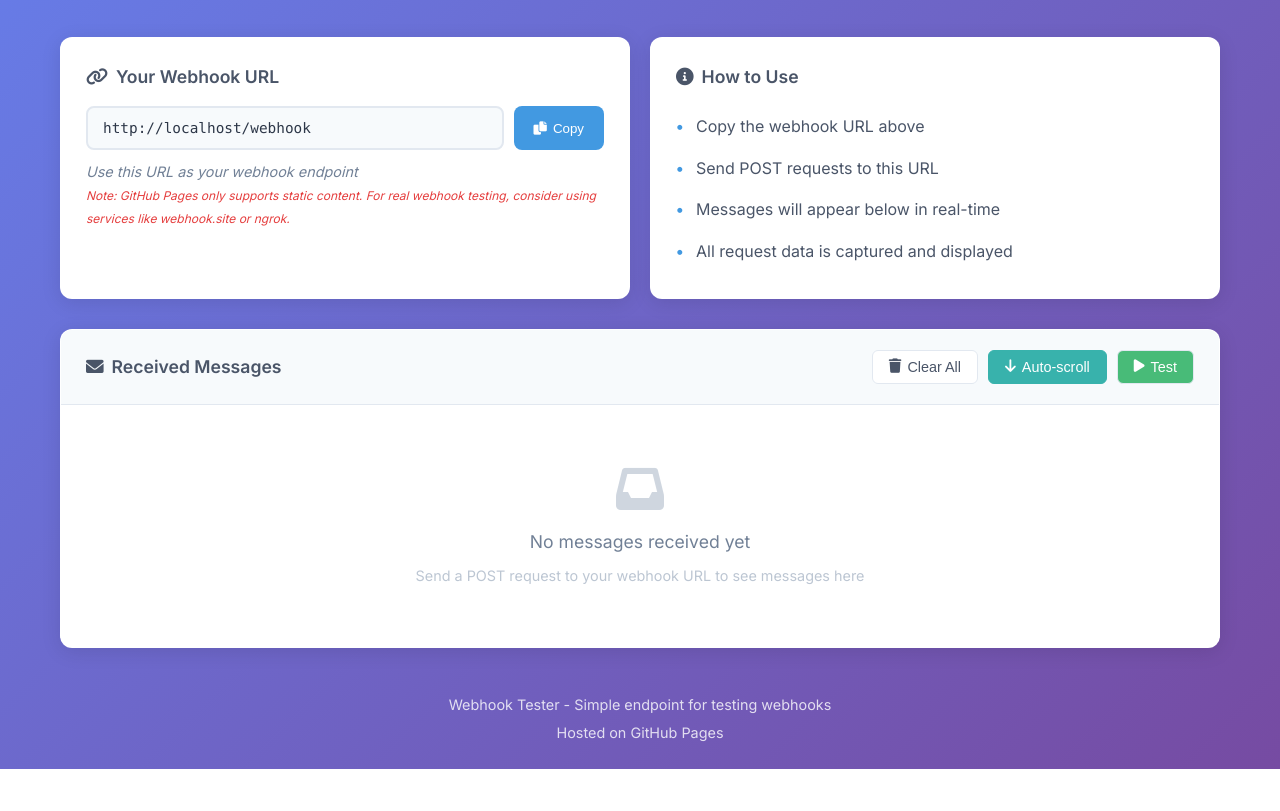
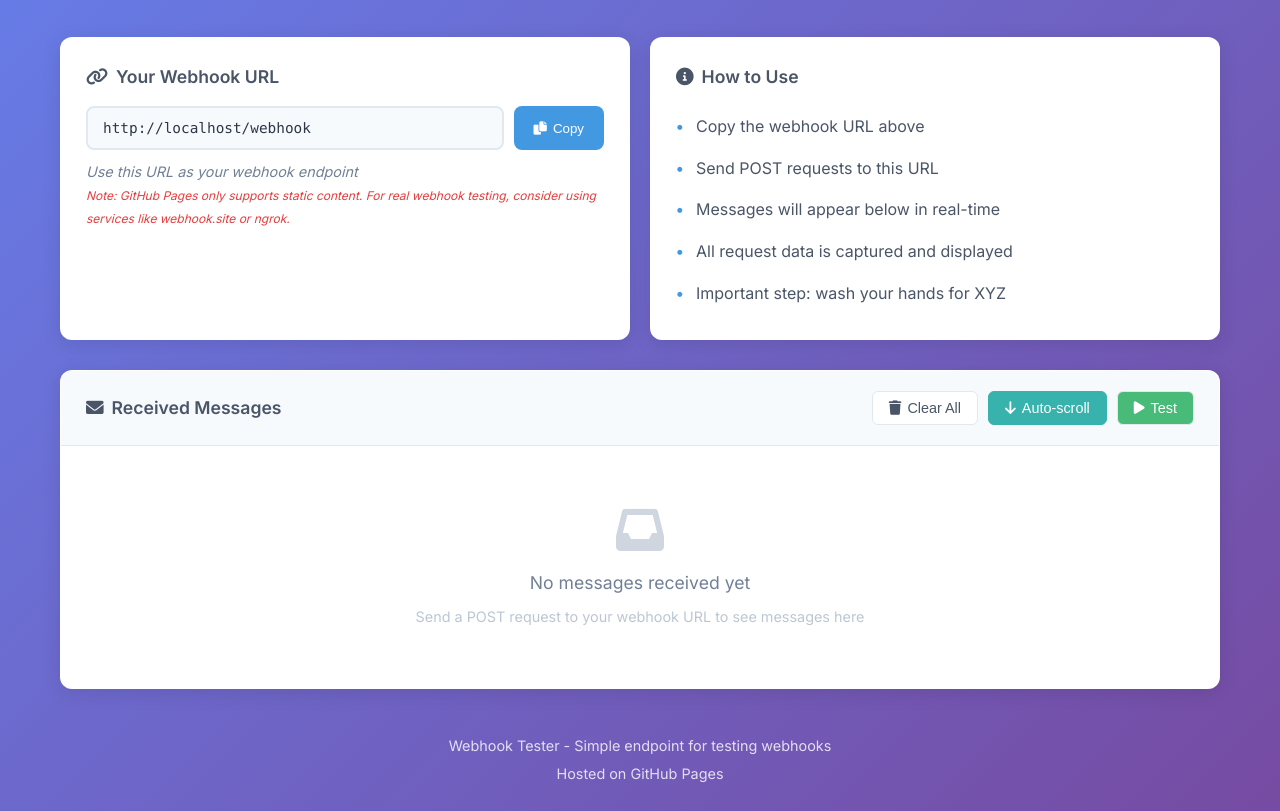
Before and after one commit to brad-young/test, a plain HTML site: page index.html in a window 1280 px wide. Shown: the part 125-936 px from the top of the page. Before the commit the page ends 894 px from the top, so only its background shows below. Drawn offline with Linux system fonts and the light colour scheme.

Commit message:
Update index.html

```diff
--- a/index.html
+++ b/index.html
@@ -35,6 +35,7 @@
                         <li>Send POST requests to this URL</li>
                         <li>Messages will appear below in real-time</li>
                         <li>All request data is captured and displayed</li>
+                        <li>Important step: wash your hands for XYZ</li>
                     </ul>
                 </div>
             </div>
```
